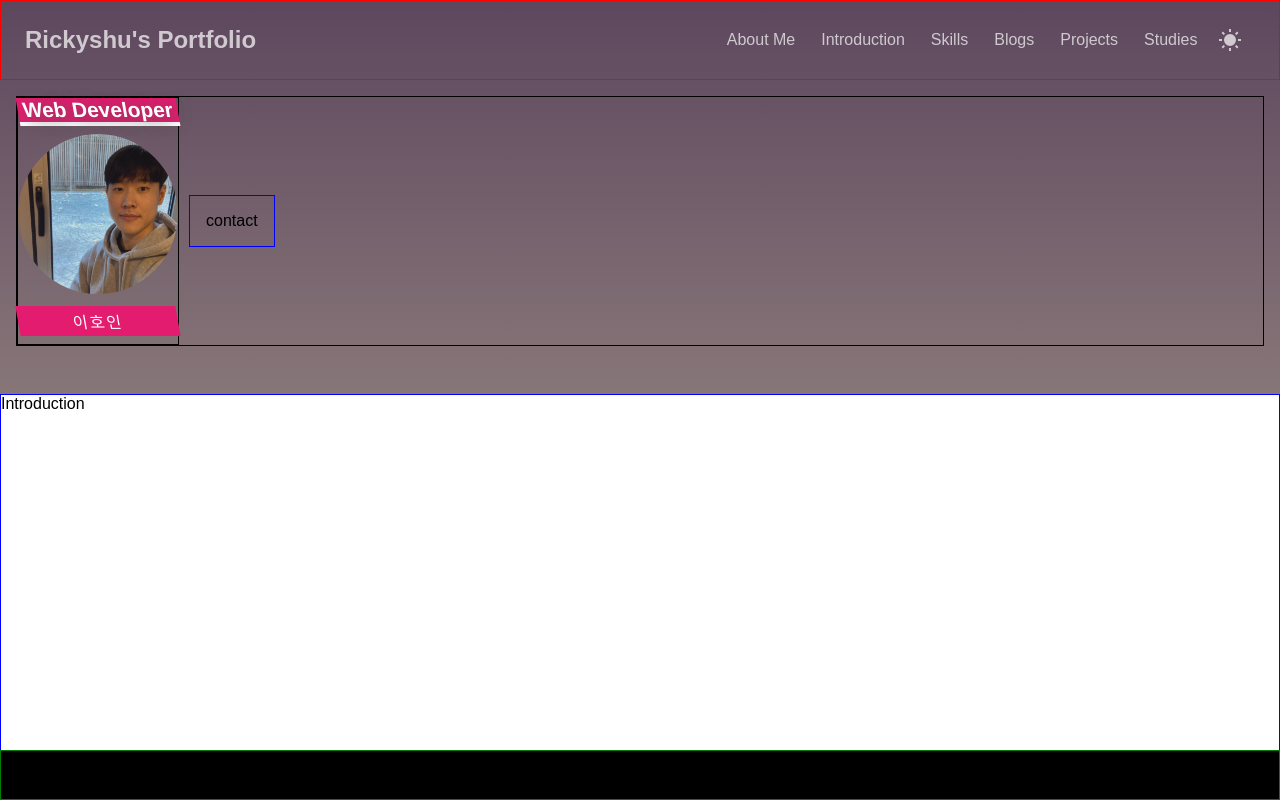
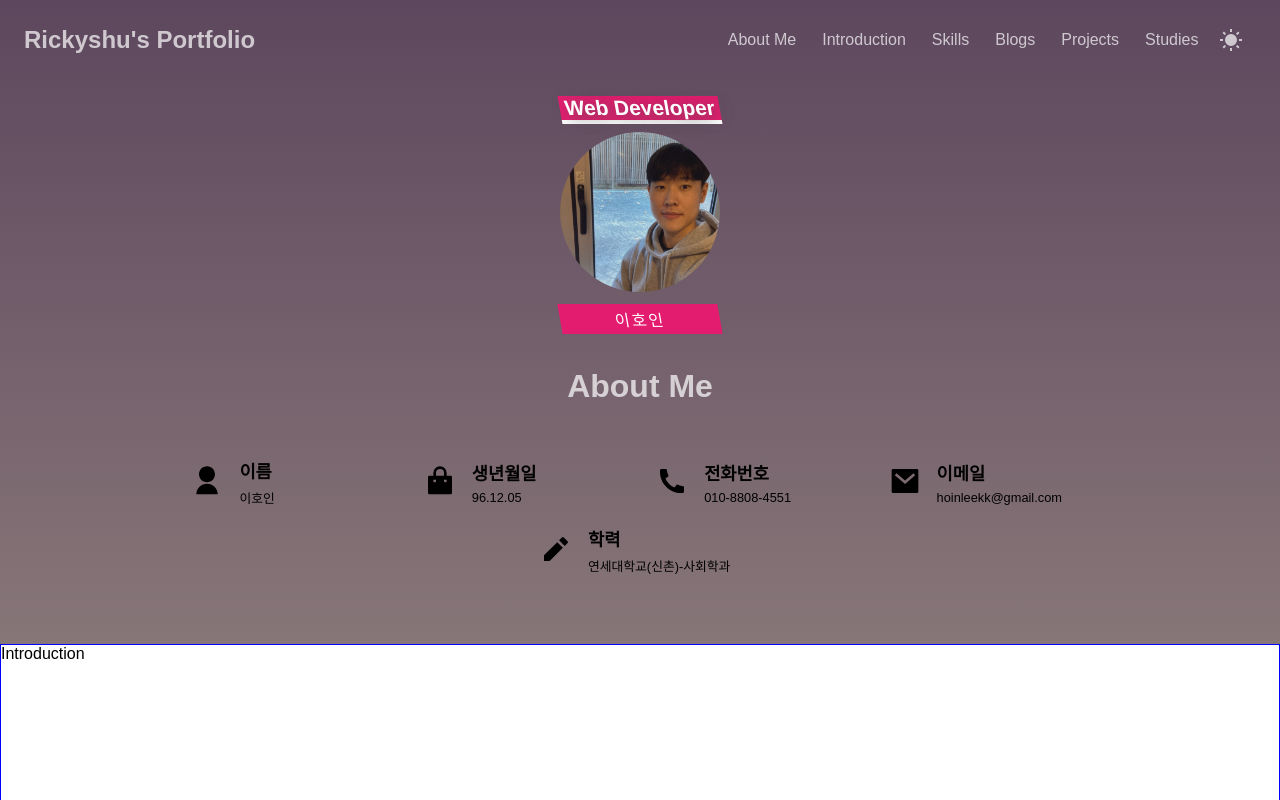
Before and after one commit to rickyshu/resume, a React (Vite) app: page / in a window 1280 px wide. Shown: the top 800 px of the page. Built offline with nearby package versions, Linux system fonts and the light colour scheme.

Commit message:
design: About Me 파트 레이아웃 구현

```diff
--- /dev/null
+++ b/src/component/Info/ContactCard.style.ts
@@ -0,0 +1,33 @@
+import styled from "styled-components";
+
+export const Container = styled.div`
+  padding: 0.2rem;
+  /* margin: 0 1rem; */
+  display: flex;
+  justify-content: center;
+  align-items: center;
+`;
+
+export const Info = styled.p`
+  /* text-align: center; */
+  width: 10rem;
+  font-size: 0.8rem;
+`;
+
+export const IconSection = styled.div`
+  padding: 0.5rem;
+  margin-right: 0.5rem;
+  & svg {
+    font-size: 2rem;
+  }
+`;
+
+export const InfoSection = styled.div`
+  display: flex;
+  flex-direction: column;
+  gap: 5px;
+  & .title {
+    font-weight: 900;
+    font-size: 1.1rem;
+  }
+`;
--- /dev/null
+++ b/src/component/Info/ContactCard.tsx
@@ -0,0 +1,25 @@
+import * as S from "./ContactCard.style";
+
+import { IconType } from "react-icons/lib";
+
+interface ContactCardProps {
+  Icon: IconType;
+  AboutMeTitle: string;
+  AboutMeInfo: string;
+}
+
+function ContactCard({ Icon, AboutMeTitle, AboutMeInfo }: ContactCardProps) {
+  return (
+    <S.Container>
+      <S.IconSection>
+        <Icon />
+      </S.IconSection>
+      <S.InfoSection>
+        <S.Info className="title">{AboutMeTitle}</S.Info>
+        <S.Info>{AboutMeInfo}</S.Info>
+      </S.InfoSection>
+    </S.Container>
+  );
+}
+
+export default ContactCard;
--- a/src/component/Info/Info.style.ts
+++ b/src/component/Info/Info.style.ts
@@ -5,20 +5,22 @@ export const Container = styled.section`
   //Info color를 변경해야 하나? 고민해보기!
   background: linear-gradient(#5d475e, #877678);
   color: black;
+  /* border: 1px solid red; */
+  display: flex;
+  justify-content: center;
+  align-items: center;
 `;
 
 export const Wrapper = styled.div`
   margin-top: 3rem;
   display: flex;
-  /* justify-content: space-around; */
   align-items: center;
+  flex-direction: column;
+  max-width: 1140px;
   gap: 10px;
-  border: 1px solid black;
 `;
 
-export const Profile = styled.div`
-  border: 1px solid black;
-`;
+export const Profile = styled.div``;
 
 export const PersonalImg = styled.img`
   width: 10rem;
@@ -39,7 +41,6 @@ export const Heading = styled.h1`
   transform: skew(10deg);
 `;
 export const PersonalName = styled.h3`
-  /* font-size: 0rem; */
   color: #fff;
   background-color: #e41c6f;
   margin: 0.5rem 0;
@@ -50,8 +51,23 @@ export const PersonalName = styled.h3`
 `;
 
 export const ContactInfo = styled.div`
-  border: 1px solid blue;
-  padding: 1rem 1rem;
+  padding: 1rem;
+  display: flex;
+  flex-direction: column;
 `;
-
+export const RightHeading = styled.div`
+  font-size: 2rem;
+  font-weight: 700;
+  color: hsla(0, 0%, 100%, 0.7);
+  text-align: center;
+`;
+export const RightUserInfo = styled.div`
+  display: flex;
+  flex-wrap: wrap;
+  justify-content: center;
+  gap: 10px;
+  margin-top: 3rem;
+  @media ${(props) => props.theme.breakpoints.TABLETMIN} {
+  }
+`;
 export const Icon = styled.div``;
--- a/src/component/Info/Info.tsx
+++ b/src/component/Info/Info.tsx
@@ -1,5 +1,17 @@
 import * as S from "./Info.style";
-import personalImg from "../../assets/personalImg.jpg";
+
+// public
+import personalImg from "../../../public/assets/images/personalImg/personalImg.jpg";
+
+// constant ContactInfo
+import { CONTACTINFO } from "../../constants/index";
+
+// types
+import { UserContactInfo } from "../../types/index";
+// import { }
+
+// react-component
+import ContactCard from "./ContactCard";
 
 function Info() {
   return (
@@ -10,7 +22,15 @@ function Info() {
           <S.PersonalImg src={personalImg} />
           <S.PersonalName>이호인</S.PersonalName>
         </S.Profile>
-        <S.ContactInfo>contact</S.ContactInfo>
+        <S.ContactInfo>
+          <S.RightHeading>About Me</S.RightHeading>
+          <S.RightUserInfo>
+            {CONTACTINFO.PERSONAL_INFO.map(({ id, Icon, AboutMeTitle, AboutMeInfo }: UserContactInfo) => {
+              console.log(id, Icon, AboutMeTitle, AboutMeInfo);
+              return <ContactCard key={id} Icon={Icon} AboutMeTitle={AboutMeTitle} AboutMeInfo={AboutMeInfo} />;
+            })}
+          </S.RightUserInfo>
+        </S.ContactInfo>
       </S.Wrapper>
     </S.Container>
   );
--- a/src/constants/index.ts
+++ b/src/constants/index.ts
@@ -1,4 +1,47 @@
-export const THEME = {
+import { Theme, ContactInfoArray } from "../types";
+import { RiUserFill, RiShoppingBagFill, RiPhoneFill, RiMailFill, RiPencilFill } from "react-icons/ri";
+
+export const THEME: Theme = {
   DARK_THEME: "dark",
   LIGHT_THEME: "light",
 };
+
+export const SIZE = {
+  TABLET: "768px", // 768이상부터 적용
+  DESKTOP: "1110px", // 1200이상부터 적용
+} as const;
+
+export const CONTACTINFO: ContactInfoArray = {
+  PERSONAL_INFO: [
+    {
+      id: 1,
+      Icon: RiUserFill,
+      AboutMeTitle: "이름",
+      AboutMeInfo: "이호인",
+    },
+    {
+      id: 2,
+      Icon: RiShoppingBagFill,
+      AboutMeTitle: "생년월일",
+      AboutMeInfo: "96.12.05",
+    },
+    {
+      id: 3,
+      Icon: RiPhoneFill,
+      AboutMeTitle: "전화번호",
+      AboutMeInfo: "010-8808-4551",
+    },
+    {
+      id: 4,
+      Icon: RiMailFill,
+      AboutMeTitle: "이메일",
+      AboutMeInfo: "hoinleekk@gmail.com",
+    },
+    {
+      id: 5,
+      Icon: RiPencilFill,
+      AboutMeTitle: "학력",
+      AboutMeInfo: "연세대학교(신촌)-사회학과",
+    },
+  ],
+};
--- a/src/layout/GeneralLayout.tsx
+++ b/src/layout/GeneralLayout.tsx
@@ -12,7 +12,7 @@ export default function GeneralLayout() {
       <Main>
         <Outlet />
       </Main>
-      <Footer />
+      {/* <Footer /> */}
     </>
   );
 }
--- a/src/layout/header/header.style.ts
+++ b/src/layout/header/header.style.ts
@@ -1,6 +1,5 @@
 import styled, { css } from "styled-components";
-import { RiSunFill } from "react-icons/ri";
-import { RiMoonClearFill } from "react-icons/ri";
+import { RiSunFill, RiMoonClearFill } from "react-icons/ri";
 
 interface HedearProps {
   headerColor: boolean;
@@ -13,6 +12,7 @@ export const Header = styled.header<HedearProps>`
   z-index: 1;
   background-color: ${(props) => (props.headerColor ? "#e41c6f" : "transparent")};
   color: hsla(0, 0%, 100%, 0.7);
+
   & .active {
     background-color: #e41c6f;
   }
@@ -27,7 +27,6 @@ export const Wrapper = styled.section`
   justify-content: space-between;
   align-items: center;
   padding: 0 1.5rem;
-  border: 1px solid red;
 `;
 
 export const Logo = styled.div`
--- a/src/page/Home/Home.tsx
+++ b/src/page/Home/Home.tsx
@@ -6,7 +6,7 @@ import Introductions from "../../component/Introduction/Introduction";
 const Home = () => {
   return (
     <S.Container>
-      <Info></Info>
+      <Info />
       <Introductions />
     </S.Container>
   );
--- a/src/styles/GlobalStyle.ts
+++ b/src/styles/GlobalStyle.ts
@@ -55,9 +55,9 @@ strong {
 em {
     font-style: italic;
 }
-p{
+/* p{
 	word-break: break-all;
-}
+} */
 `;
 
 export default GlobalStyle;
--- a/src/styles/theme.ts
+++ b/src/styles/theme.ts
@@ -1,4 +1,8 @@
 import { DefaultTheme } from "styled-components";
+
+import { SIZE } from "../constants/index";
+
+const { TABLET, DESKTOP } = SIZE;
 
 declare module "styled-components" {
   export interface DefaultTheme {
@@ -6,6 +10,10 @@ declare module "styled-components" {
     themeStyle: {
       backgroundColor: string;
       fontColor: string;
+    };
+    breakpoints: {
+      TABLETMIN: string;
+      DESKTOPMIN: string;
     };
   }
 }
@@ -16,6 +24,10 @@ export const lightTheme: DefaultTheme = {
     backgroundColor: "#ffffff",
     fontColor: "#000000",
   },
+  breakpoints: {
+    TABLETMIN: `screen and (min-width: ${TABLET})`,
+    DESKTOPMIN: `screen and (min-width: ${DESKTOP})`,
+  },
 } as const;
 
 export const darkTheme: DefaultTheme = {
@@ -24,4 +36,8 @@ export const darkTheme: DefaultTheme = {
     backgroundColor: "#000000",
     fontColor: "#ffffff",
   },
+  breakpoints: {
+    TABLETMIN: `screen and (min-width: ${TABLET})`,
+    DESKTOPMIN: `screen and (min-width: ${DESKTOP})`,
+  },
 } as const;
--- /dev/null
+++ b/src/types/index.ts
@@ -0,0 +1,17 @@
+import { IconType } from "react-icons/lib";
+
+export interface Theme {
+  DARK_THEME: string;
+  LIGHT_THEME: string;
+}
+
+export interface UserContactInfo {
+  id: number;
+  Icon: IconType;
+  AboutMeTitle: string;
+  AboutMeInfo: string;
+}
+
+export interface ContactInfoArray {
+  PERSONAL_INFO: Array<UserContactInfo>;
+}
```
Also changed, not shown: public/data/Contact/Contact.json (added, +34 -0 lines), public/assets/images/personalImg/personalImg.jpg (renamed from src/assets/personalImg.jpg).
